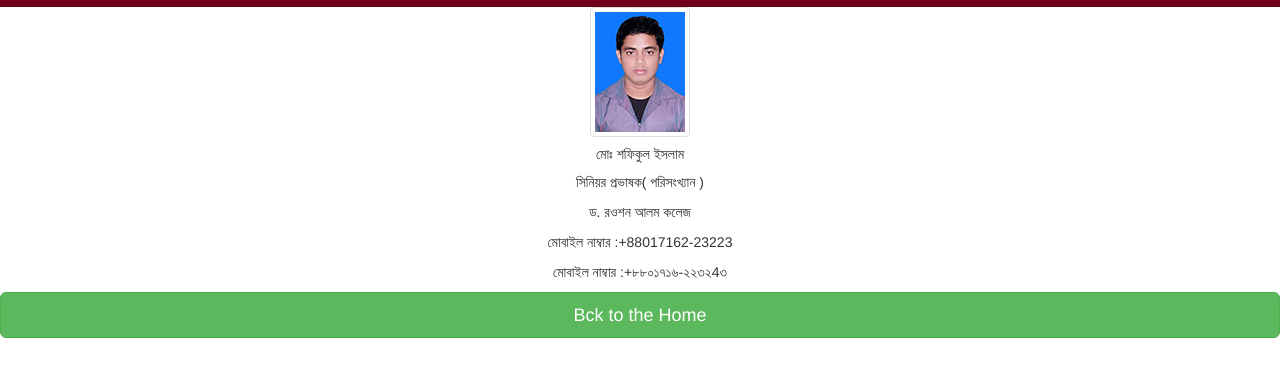
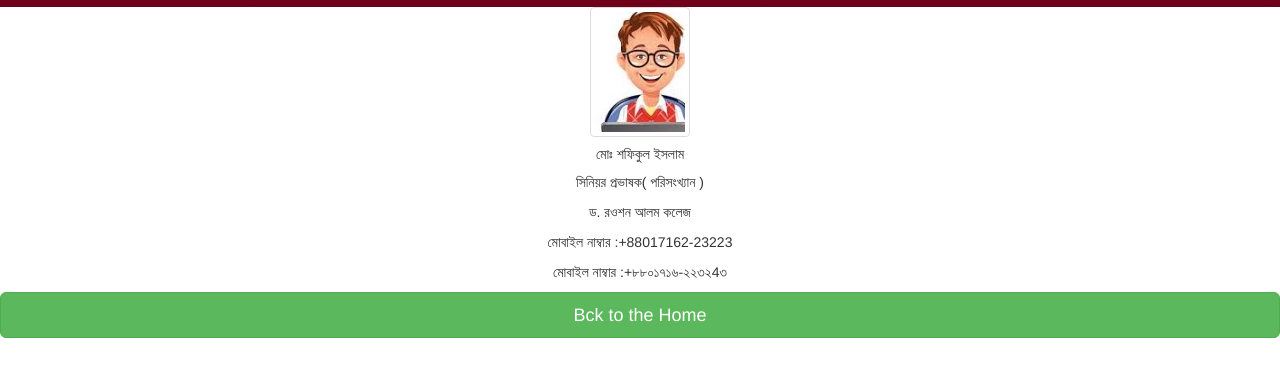
Before and after one commit to engrmdjahirulislam/drac_apps, a plain HTML site: page shofiq-sir-drac.html in a window 1280 px wide. Shown: the part 36-412 px from the top of the page. Drawn offline with nearby package versions, Linux system fonts and the light colour scheme.

Commit message:
Sofiq sirs image fix

```diff
--- a/shofiq-sir-drac.html
+++ b/shofiq-sir-drac.html
@@ -32,7 +32,7 @@
         <div class="drac_tech_style">
             <div class="container ">
                 <div class="row img_style">
-                    <img src="images/04.JPG" alt="..." class="img-thumbnail">
+                    <img src="images/man.jpg" alt="..." class="img-thumbnail">
                 </div>
                 <div class="row cont_style">
 
```
